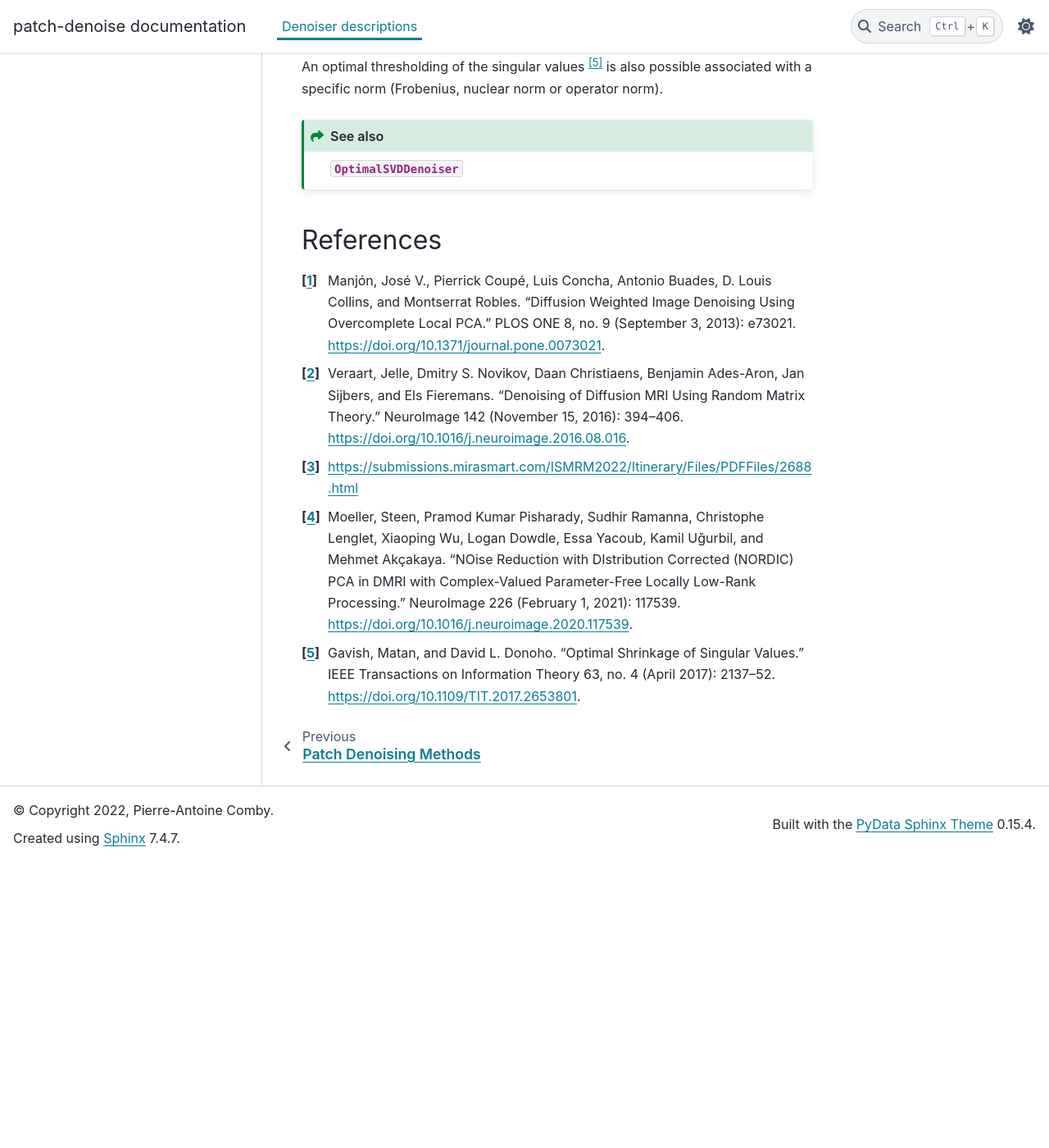
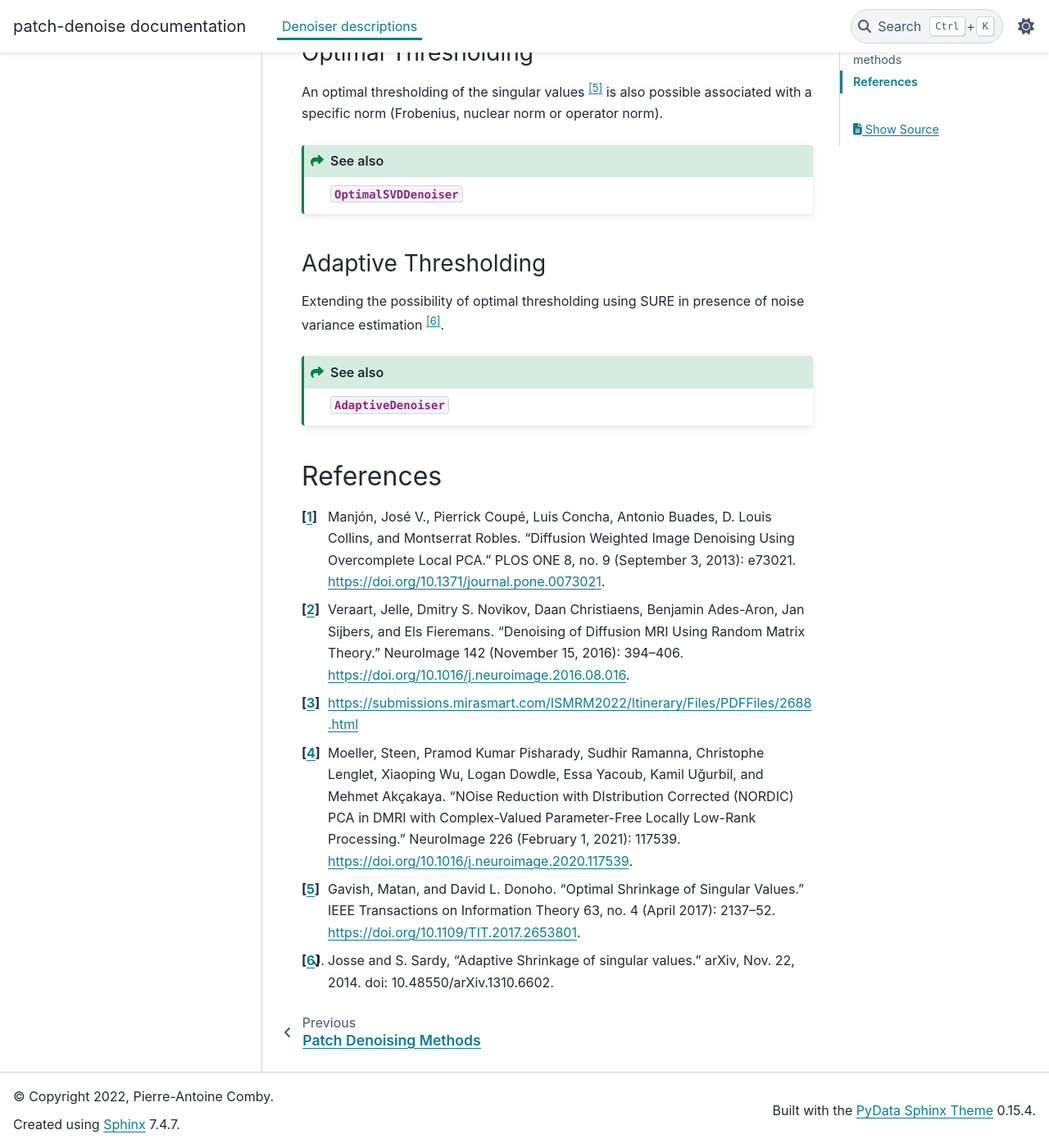
Before and after one commit to paquiteau/patch-denoising, a Sphinx documentation site: the page built from docs/source/denoisers.rst, in a window 1280 px wide and 1400 px high, scrolled down 4218 px. Shown: the whole window at 82% size. Built offline with Sphinx 7.4.7 and the PyData theme 0.15.4, drawn with Linux system fonts in a browser that asks for light colours; pages that are not in the unit, such as notebooks, are missing from menus; before the commit the page ends 5269 px from its top, so only the background shows below that; some of the changed text lies outside the part shown.

Commit message:
add ref to adaptive denoiser

```diff
--- a/docs/source/denoisers.rst
+++ b/docs/source/denoisers.rst
@@ -14,6 +14,7 @@ It includes the current denoising methods.
     3. Hybrid-PCA
     4. NORDIC
     5. Optimal Thresholding
+    6. Adaptive Trace Norm Thresholding
 
 - Image domain methods (TBA):
 
@@ -133,6 +134,15 @@ An optimal thresholding of the singular values [5]_ is also possible associated
 .. seealso::
    :class:`~denoiser.space_time.lowrank.OptimalSVDDenoiser`
 
+Adaptive Thresholding
+~~~~~~~~~~~~~~~~~~~~~
+
+Extending the possibility of optimal thresholding using SURE in presence of noise variance estimation [6]_.
+
+.. seealso::
+   :class:`~denoiser.space_time.lowrank.AdaptiveDenoiser`
+
+
 
 References
 ----------
@@ -144,3 +154,4 @@ References
 
 .. [4] Moeller, Steen, Pramod Kumar Pisharady, Sudhir Ramanna, Christophe Lenglet, Xiaoping Wu, Logan Dowdle, Essa Yacoub, Kamil Uğurbil, and Mehmet Akçakaya. “NOise Reduction with DIstribution Corrected (NORDIC) PCA in DMRI with Complex-Valued Parameter-Free Locally Low-Rank Processing.” NeuroImage 226 (February 1, 2021): 117539. https://doi.org/10.1016/j.neuroimage.2020.117539.
 .. [5] Gavish, Matan, and David L. Donoho. “Optimal Shrinkage of Singular Values.” IEEE Transactions on Information Theory 63, no. 4 (April 2017): 2137–52. https://doi.org/10.1109/TIT.2017.2653801.
+.. [6] J. Josse and S. Sardy, “Adaptive Shrinkage of singular values.” arXiv, Nov. 22, 2014. doi: 10.48550/arXiv.1310.6602.
```
